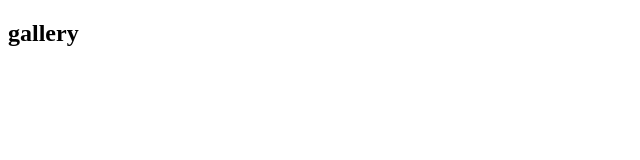
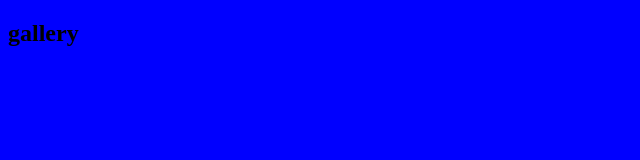
Before and after one commit to baram104/git-first-repo, a plain HTML site: page index.html in a window 1280 px wide. Shown: the whole page, without its empty margins (0-640 px from the left). Drawn offline with Linux system fonts and the light colour scheme.

Commit message:
added background color

```diff
--- a/index.html
+++ b/index.html
@@ -4,6 +4,7 @@
     <meta charset="UTF-8" />
     <meta http-equiv="X-UA-Compatible" content="IE=edge" />
     <meta name="viewport" content="width=device-width, initial-scale=1.0" />
+    <link rel="stylesheet" href="style.css" />
     <title>Document</title>
   </head>
   <body>
--- a/style.css
+++ b/style.css
@@ -1,3 +1,3 @@
-h1 {
-  color: aliceblue;
+body {
+  background-color: blue;
 }
```
